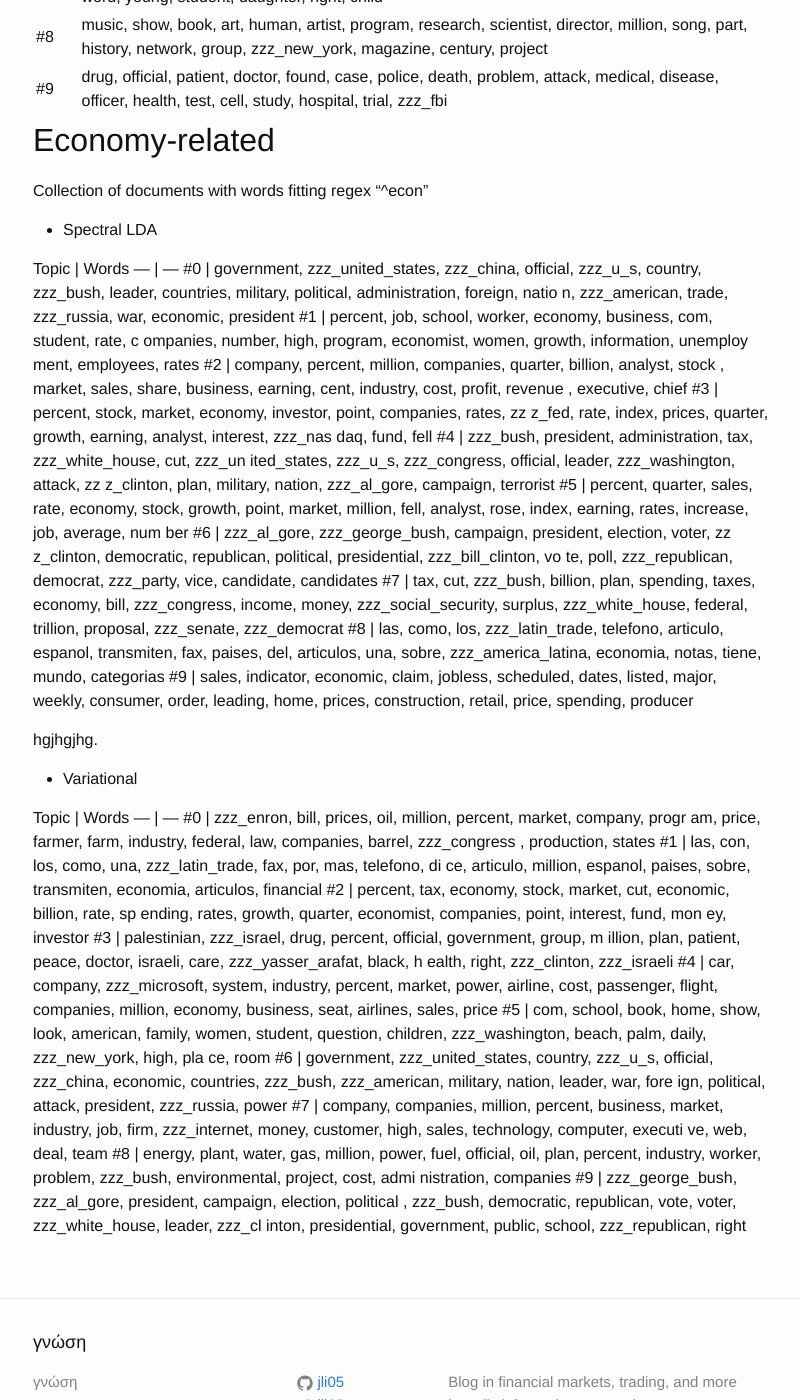
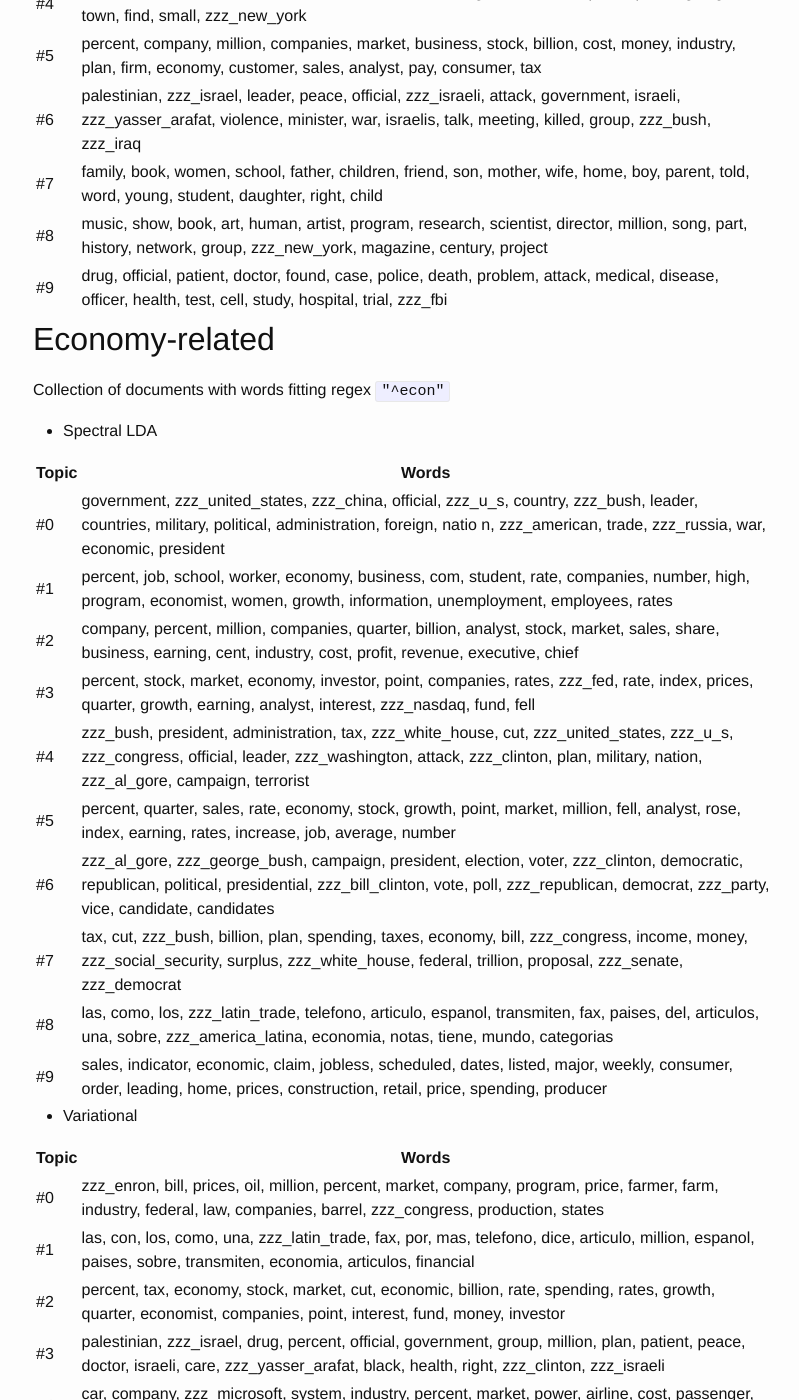
Before and after one commit to jli05/jli05.github.io, a Jekyll site: the page built from _posts/2018-05-09-Topic-Modelling-Experiments-on-NYTimes.md, in a window 1280 px wide and 1400 px high, scrolled down 2228 px. Shown: the whole window, without its empty margins (237-1036 px from the left). Built offline with Jekyll 4.4.1, drawn with Linux system fonts in a browser that asks for light colours; formulas are drawn with MathJax 3; some of the changed text lies outside the part shown.

Commit message:
continue WIP

```diff
--- a/_posts/2018-05-09-Topic-Modelling-Experiments-on-NYTimes.md
+++ b/_posts/2018-05-09-Topic-Modelling-Experiments-on-NYTimes.md
@@ -77,70 +69,34 @@
  #9 | drug, official, patient, doctor, found, case, police, death, problem, attack, medical, disease, officer, health, test, cell, study, hospital, trial, zzz_fbi
 
 ## Economy-related
-Collection of documents with words fitting regex "^econ"
+Collection of documents with words fitting regex `"^econ"`
 
 * Spectral LDA
 
 Topic | Words
 --- | ---
- #0 | government, zzz_united_states, zzz_china, official, zzz_u_s, country,
-zzz_bush, leader, countries, military, political, administration, foreign, natio
-n, zzz_american, trade, zzz_russia, war, economic, president
- #1 | percent, job, school, worker, economy, business, com, student, rate, c
-ompanies, number, high, program, economist, women, growth, information, unemploy
-ment, employees, rates
- #2 | company, percent, million, companies, quarter, billion, analyst, stock
-, market, sales, share, business, earning, cent, industry, cost, profit, revenue
-, executive, chief
- #3 | percent, stock, market, economy, investor, point, companies, rates, zz
-z_fed, rate, index, prices, quarter, growth, earning, analyst, interest, zzz_nas
-daq, fund, fell
- #4 | zzz_bush, president, administration, tax, zzz_white_house, cut, zzz_un
-ited_states, zzz_u_s, zzz_congress, official, leader, zzz_washington, attack, zz
-z_clinton, plan, military, nation, zzz_al_gore, campaign, terrorist
- #5 | percent, quarter, sales, rate, economy, stock, growth, point, market,
-million, fell, analyst, rose, index, earning, rates, increase, job, average, num
-ber
- #6 | zzz_al_gore, zzz_george_bush, campaign, president, election, voter, zz
-z_clinton, democratic, republican, political, presidential, zzz_bill_clinton, vo
-te, poll, zzz_republican, democrat, zzz_party, vice, candidate, candidates
+ #0 | government, zzz_united_states, zzz_china, official, zzz_u_s, country, zzz_bush, leader, countries, military, political, administration, foreign, natio n, zzz_american, trade, zzz_russia, war, economic, president
+ #1 | percent, job, school, worker, economy, business, com, student, rate, companies, number, high, program, economist, women, growth, information, unemployment, employees, rates
+ #2 | company, percent, million, companies, quarter, billion, analyst, stock, market, sales, share, business, earning, cent, industry, cost, profit, revenue, executive, chief
+ #3 | percent, stock, market, economy, investor, point, companies, rates, zzz_fed, rate, index, prices, quarter, growth, earning, analyst, interest, zzz_nasdaq, fund, fell
+ #4 | zzz_bush, president, administration, tax, zzz_white_house, cut, zzz_united_states, zzz_u_s, zzz_congress, official, leader, zzz_washington, attack, zzz_clinton, plan, military, nation, zzz_al_gore, campaign, terrorist
+ #5 | percent, quarter, sales, rate, economy, stock, growth, point, market, million, fell, analyst, rose, index, earning, rates, increase, job, average, number
+ #6 | zzz_al_gore, zzz_george_bush, campaign, president, election, voter, zzz_clinton, democratic, republican, political, presidential, zzz_bill_clinton, vote, poll, zzz_republican, democrat, zzz_party, vice, candidate, candidates
  #7 | tax, cut, zzz_bush, billion, plan, spending, taxes, economy, bill, zzz_congress, income, money, zzz_social_security, surplus, zzz_white_house, federal, trillion, proposal, zzz_senate, zzz_democrat
  #8 | las, como, los, zzz_latin_trade, telefono, articulo, espanol, transmiten, fax, paises, del, articulos, una, sobre, zzz_america_latina, economia, notas, tiene, mundo, categorias
  #9 | sales, indicator, economic, claim, jobless, scheduled, dates, listed, major, weekly, consumer, order, leading, home, prices, construction, retail, price, spending, producer
-
-hgjhgjhg.
 
 * Variational
 
 Topic | Words
 --- | ---
-#0 | zzz_enron, bill, prices, oil, million, percent, market, company, progr
-am, price, farmer, farm, industry, federal, law, companies, barrel, zzz_congress
-, production, states
-#1 | las, con, los, como, una, zzz_latin_trade, fax, por, mas, telefono, di
-ce, articulo, million, espanol, paises, sobre, transmiten, economia, articulos,
-financial
-#2 | percent, tax, economy, stock, market, cut, economic, billion, rate, sp
-ending, rates, growth, quarter, economist, companies, point, interest, fund, mon
-ey, investor
-#3 | palestinian, zzz_israel, drug, percent, official, government, group, m
-illion, plan, patient, peace, doctor, israeli, care, zzz_yasser_arafat, black, h
-ealth, right, zzz_clinton, zzz_israeli
-#4 | car, company, zzz_microsoft, system, industry, percent, market, power,
- airline, cost, passenger, flight, companies, million, economy, business, seat,
-airlines, sales, price
-#5 | com, school, book, home, show, look, american, family, women, student,
- question, children, zzz_washington, beach, palm, daily, zzz_new_york, high, pla
-ce, room
-#6 | government, zzz_united_states, country, zzz_u_s, official, zzz_china,
-economic, countries, zzz_bush, zzz_american, military, nation, leader, war, fore
-ign, political, attack, president, zzz_russia, power
-#7 | company, companies, million, percent, business, market, industry, job,
- firm, zzz_internet, money, customer, high, sales, technology, computer, executi
-ve, web, deal, team
-#8 | energy, plant, water, gas, million, power, fuel, official, oil, plan,
-percent, industry, worker, problem, zzz_bush, environmental, project, cost, admi
-nistration, companies
-#9 | zzz_george_bush, zzz_al_gore, president, campaign, election, political
-, zzz_bush, democratic, republican, vote, voter, zzz_white_house, leader, zzz_cl
-inton, presidential, government, public, school, zzz_republican, right
+ #0 | zzz_enron, bill, prices, oil, million, percent, market, company, program, price, farmer, farm, industry, federal, law, companies, barrel, zzz_congress, production, states
+ #1 | las, con, los, como, una, zzz_latin_trade, fax, por, mas, telefono, dice, articulo, million, espanol, paises, sobre, transmiten, economia, articulos, financial
+ #2 | percent, tax, economy, stock, market, cut, economic, billion, rate, spending, rates, growth, quarter, economist, companies, point, interest, fund, money, investor
+ #3 | palestinian, zzz_israel, drug, percent, official, government, group, million, plan, patient, peace, doctor, israeli, care, zzz_yasser_arafat, black, health, right, zzz_clinton, zzz_israeli
+ #4 | car, company, zzz_microsoft, system, industry, percent, market, power, airline, cost, passenger, flight, companies, million, economy, business, seat, airlines, sales, price
+ #5 | com, school, book, home, show, look, american, family, women, student, question, children, zzz_washington, beach, palm, daily, zzz_new_york, high, place, room
+ #6 | government, zzz_united_states, country, zzz_u_s, official, zzz_china, economic, countries, zzz_bush, zzz_american, military, nation, leader, war, foreign, political, attack, president, zzz_russia, power
+ #7 | company, companies, million, percent, business, market, industry, job, firm, zzz_internet, money, customer, high, sales, technology, computer, executive, web, deal, team
+ #8 | energy, plant, water, gas, million, power, fuel, official, oil, plan, percent, industry, worker, problem, zzz_bush, environmental, project, cost, administration, companies
+ #9 | zzz_george_bush, zzz_al_gore, president, campaign, election, political, zzz_bush, democratic, republican, vote, voter, zzz_white_house, leader, zzz_clinton, presidential, government, public, school, zzz_republican, right
```
Also changed, not shown: other parts of _posts/2018-05-09-Topic-Modelling-Experiments-on-NYTimes.md (+6 -14 lines).
